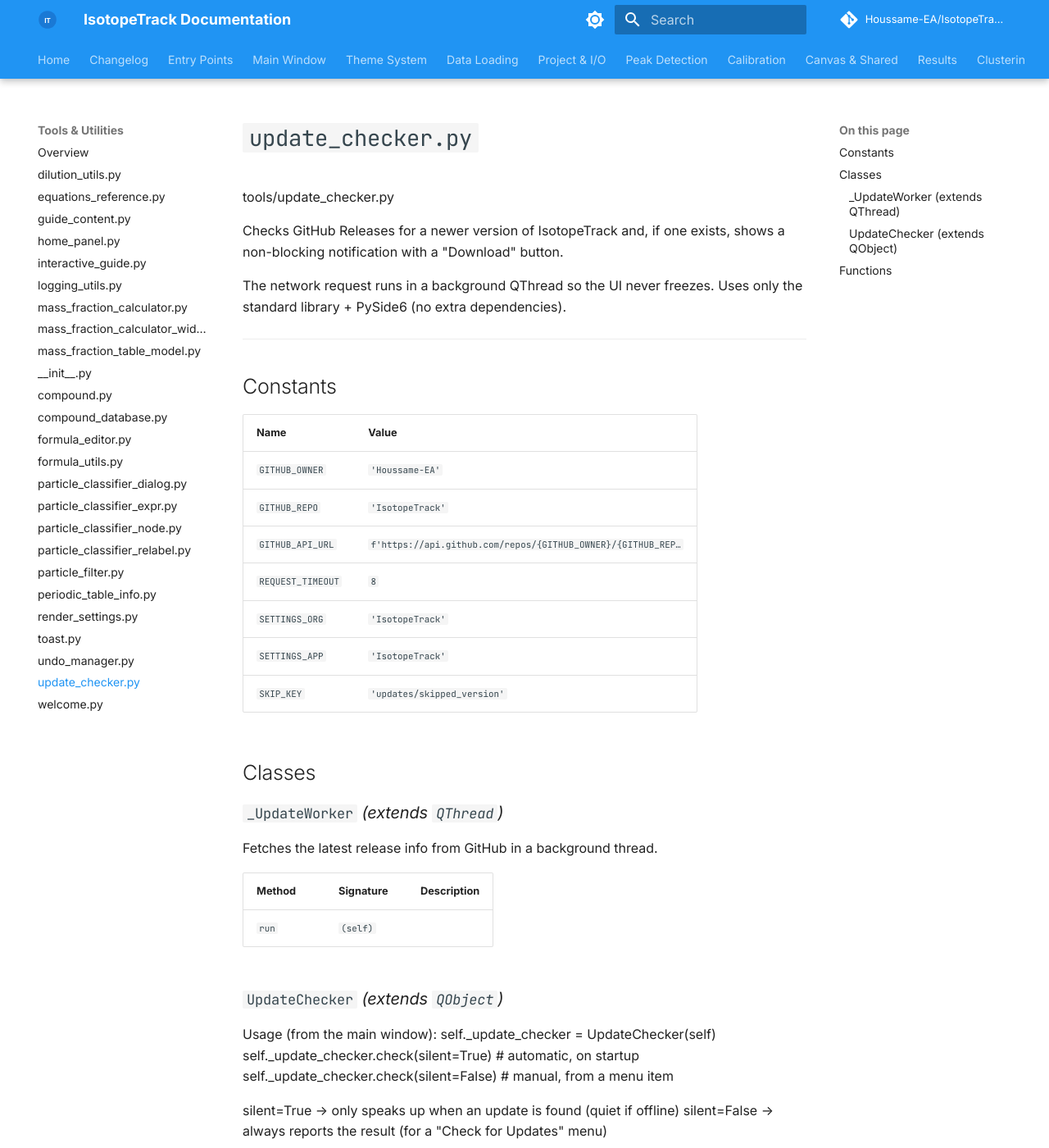
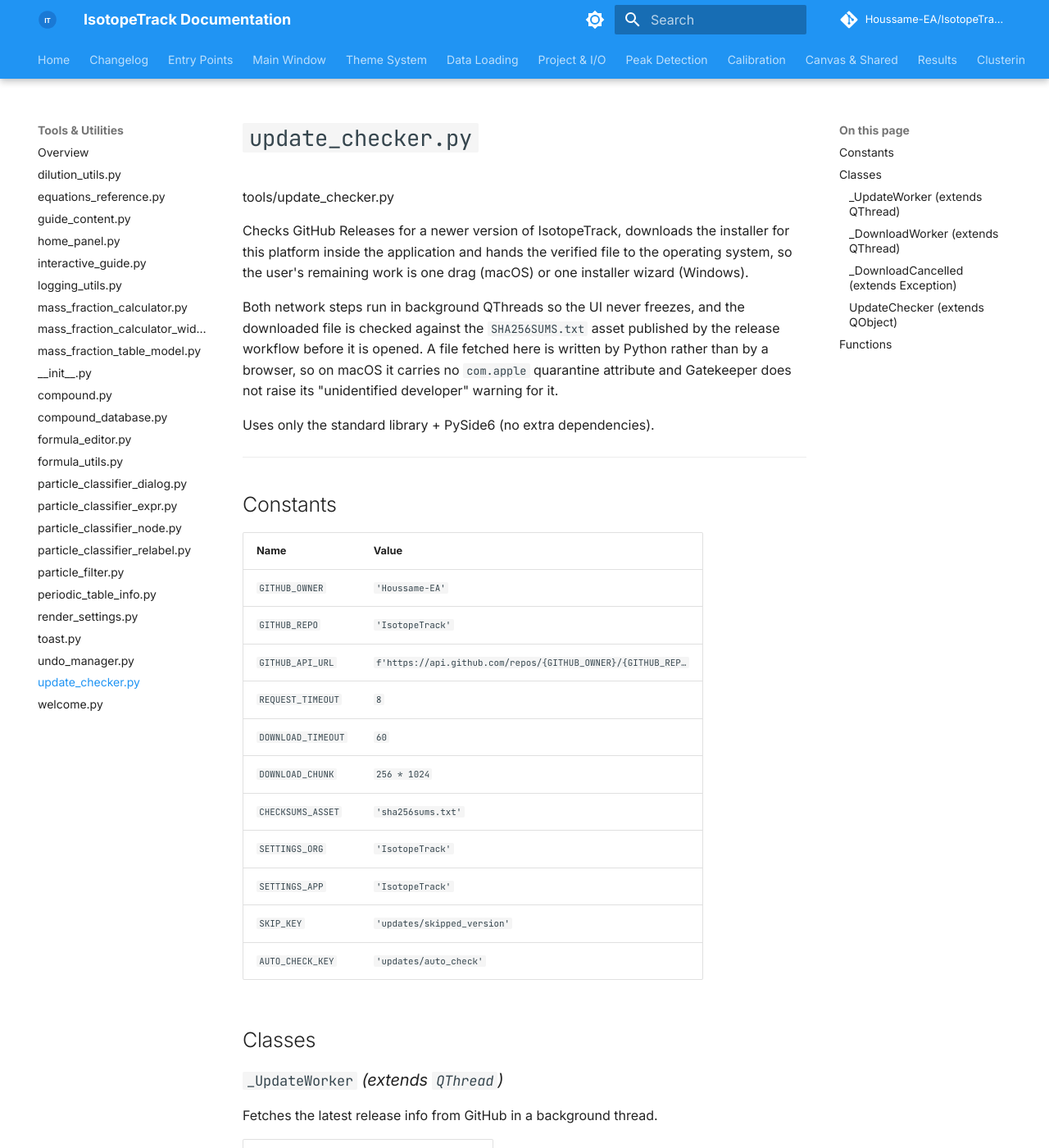
Before and after one commit to Houssame-EA/IsotopeTrack, an MkDocs documentation site: the page built from docs/tools_utilities/update-checker.md, in a window 1280 px wide and 1400 px high. Shown: the whole window at 82% size. Built offline with MkDocs 1.6.1 and Material for MkDocs 9.7.7, drawn with Linux system fonts in a browser that asks for light colours; comment, search, counter and statistics services are not loaded; the version menu is left out; some of the changed text lies outside the part shown.

Commit message:
Automatic documentation update

```diff
--- a/docs/tools_utilities/update-checker.md
+++ b/docs/tools_utilities/update-checker.md
@@ -2,10 +2,18 @@
 
 tools/update_checker.py
 
-Checks GitHub Releases for a newer version of IsotopeTrack and, if one exists,
-shows a non-blocking notification with a "Download" button.
+Checks GitHub Releases for a newer version of IsotopeTrack, downloads the
+installer for this platform inside the application and hands the verified file
+to the operating system, so the user's remaining work is one drag (macOS) or
+one installer wizard (Windows).
 
-The network request runs in a background QThread so the UI never freezes.
+Both network steps run in background QThreads so the UI never freezes, and the
+downloaded file is checked against the ``SHA256SUMS.txt`` asset published by
+the release workflow before it is opened. A file fetched here is written by
+Python rather than by a browser, so on macOS it carries no ``com.apple``
+quarantine attribute and Gatekeeper does not raise its "unidentified
+developer" warning for it.
+
 Uses only the standard library + PySide6 (no extra dependencies).
 
 ---
@@ -18,9 +26,13 @@ Uses only the standard library + PySide6 (no extra dependencies).
 | `GITHUB_REPO` | `'IsotopeTrack'` |
 | `GITHUB_API_URL` | `f'https://api.github.com/repos/{GITHUB_OWNER}/{GITHUB_REP…` |
 | `REQUEST_TIMEOUT` | `8` |
+| `DOWNLOAD_TIMEOUT` | `60` |
+| `DOWNLOAD_CHUNK` | `256 * 1024` |
+| `CHECKSUMS_ASSET` | `'sha256sums.txt'` |
 | `SETTINGS_ORG` | `'IsotopeTrack'` |
 | `SETTINGS_APP` | `'IsotopeTrack'` |
 | `SKIP_KEY` | `'updates/skipped_version'` |
+| `AUTO_CHECK_KEY` | `'updates/auto_check'` |
 
 ## Classes
 
@@ -31,6 +43,26 @@ Fetches the latest release info from GitHub in a background thread.
 | Method | Signature | Description |
 |--------|-----------|-------------|
 | `run` | `(self)` |  |
+
+### `_DownloadWorker` *(extends `QThread`)*
+
+Streams one release asset to disk, reporting progress as it goes.
+
+The bytes land in a ``.part`` file that is renamed only once the transfer
+completes, so a cancelled or interrupted download never leaves behind a
+truncated installer that looks ready to open. The SHA-256 is computed on
+the way past, costing nothing extra in time or memory.
+
+| Method | Signature | Description |
+|--------|-----------|-------------|
+| `__init__` | `(self, url, dest_path, parent=None)` |  |
+| `cancel` | `(self)` | Ask the transfer to stop at the next chunk boundary. |
+| `run` | `(self)` |  |
+| `_discard_partial` | `(self)` | Remove the incomplete file, ignoring a failure to do so. |
+
+### `_DownloadCancelled` *(extends `Exception`)*
+
+Raised inside the download thread when the user presses Cancel.
 
 ### `UpdateChecker` *(extends `QObject`)*
 
@@ -49,12 +81,28 @@ silent=False -> always reports the result (for a "Check for Updates" menu)
 | `_on_failed` | `(self, message)` |  |
 | `_on_result` | `(self, info)` |  |
 | `_prompt` | `(self, info)` |  |
+| `_start_download` | `(self, info)` | Fetch the installer in the background, showing a progress dialog. |
+| `_on_download_progress` | `(self, done, total)` | Advance the progress dialog as bytes arrive. |
+| `_on_download_failed` | `(self, message)` | Close the progress dialog and report a failed or cancelled transfer. |
+| `_on_download_finished` | `(self, path, digest)` | Verify the finished download and offer to open it. |
+| `_offer_to_open` | `(self, path)` | Tell the user where the installer is and offer to launch it. |
+| `_launch` | `(self, path)` | Hand the downloaded file to the operating system. |
+| `_open_release_page` | `(self, info)` | Open the release in the browser as the fallback route. |
+| `_close_progress` | `(self)` | Dispose of the progress dialog once a transfer ends. |
 
 ## Functions
 
 | Function | Signature | Description |
 |----------|-----------|-------------|
+| `auto_check_enabled` | `()` | Return True when IsotopeTrack may check for updates on startup. |
+| `set_auto_check_enabled` | `(enabled)` | Store whether IsotopeTrack checks for updates on startup. |
 | `_parse_version` | `(text)` | Turn 'v1.2.3' or '1.2.3' into a comparable tuple (1, 2, 3). |
 | `_is_newer` | `(latest, current)` |  |
 | `_ssl_context` | `()` | Return an SSL context with a trusted CA bundle. |
-| `_pick_asset` | `(assets)` | Choose the download URL matching this OS, by name hint + extension. |
+| `_request` | `(url)` | Build a GitHub request carrying the headers the API expects. |
+| `_pick_asset` | `(assets)` | Choose the release asset matching this OS, by name hint + extension. |
+| `_checksums_url` | `(assets)` | Return the URL of the release's checksum manifest, when published. |
+| `_parse_checksums` | `(text, asset_name)` | Extract one asset's expected digest from a ``shasum`` manifest. |
+| `_download_dir` | `()` | Return the folder new installers are written to. |
+| `_unique_path` | `(directory, filename)` | Return a path in ``directory`` that does not overwrite an existing file. |
+| `_human_size` | `(num_bytes)` | Format a byte count for the progress dialog. |
```
Also changed, not shown: docs/tools_utilities/index.md (+1 -1 lines).
